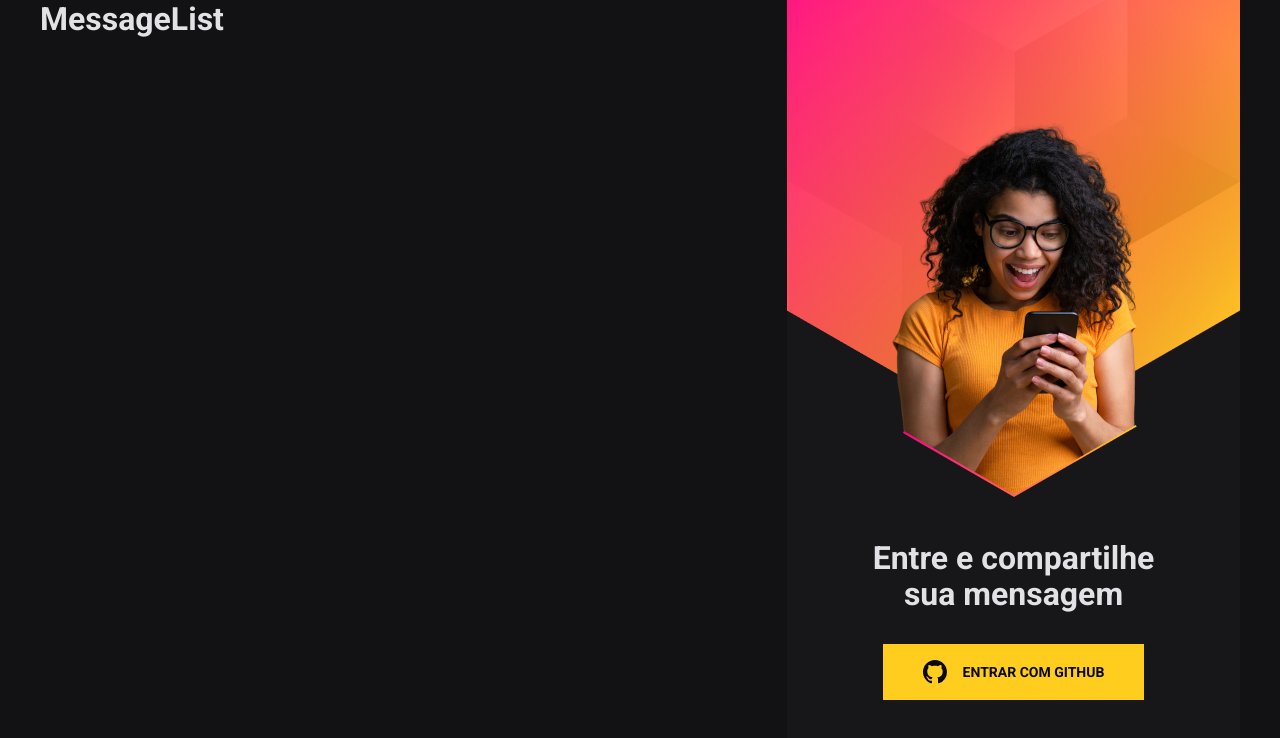
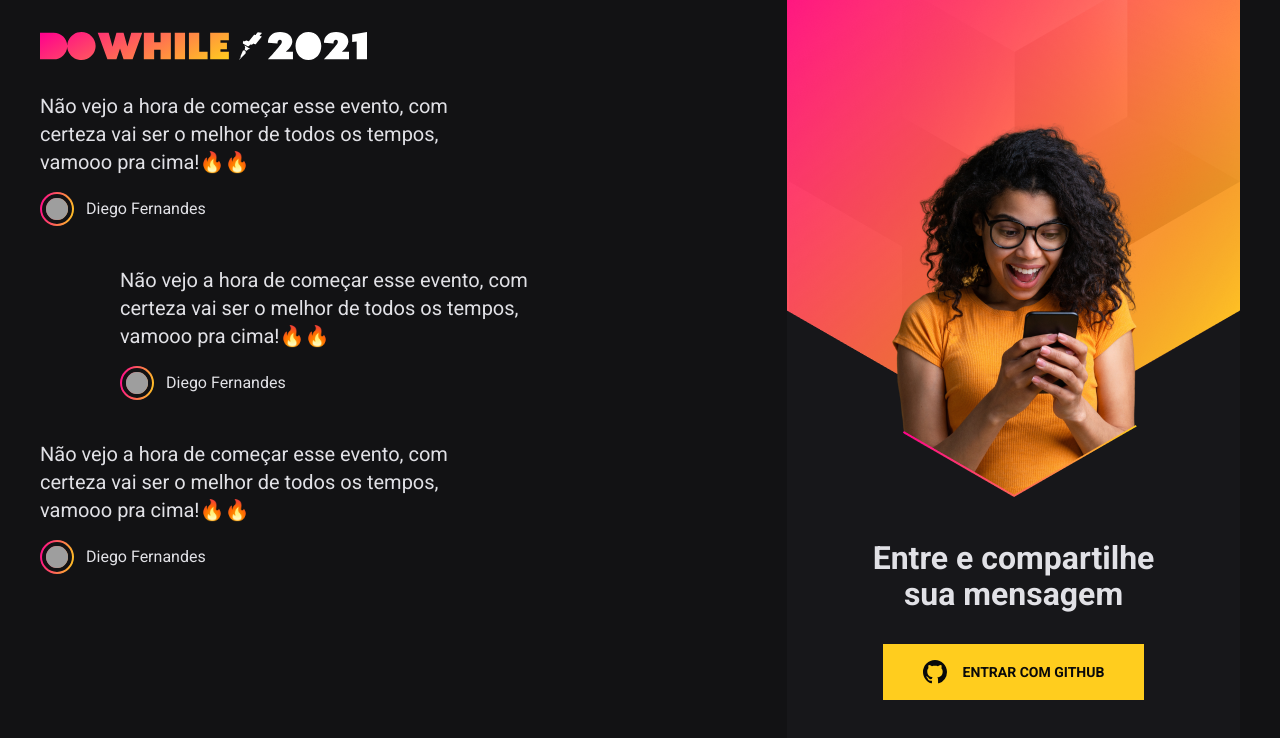
Before and after one commit to pedromartinsdev/nlw-heat-backend, a React (Vite) app in the folder web/: page / in a window 1280 px wide. Shown: the top 738 px of the page. Built offline with nearby package versions, Linux system fonts and the light colour scheme; grey boxes are pictures that could not be loaded.

Commit message:
add message list

```diff
--- a/web/src/components/MessageList/index.tsx
+++ b/web/src/components/MessageList/index.tsx
@@ -1,5 +1,54 @@
+import styles from './styles.module.scss'
+
+import logoImg from '../../assets/logo.svg'
+
 export function MessageList(){
     return(
-        <h1>MessageList</h1>
+        <div className={styles.messageListWrapper}>
+            <img src={logoImg} alt="DoWhile 2021" />
+
+            <ul className={styles.messageList}>
+                <li className={styles.message}>
+                    <p className={styles.messageContent}>
+                        Não vejo a hora de começar esse evento, com certeza vai ser o melhor de todos os tempos, vamooo pra cima!🔥🔥
+                        <div className={styles.messageUser}>
+                            <div className={styles.userImage}>
+                                <img src="https://github.com/diego3g.png" alt="Diego Fernandes" />
+                            </div>
+                            <span>
+                                Diego Fernandes
+                            </span>
+                        </div>
+                    </p>
+                </li>
+                <li className={styles.message}>
+                    <p className={styles.messageContent}>
+                        Não vejo a hora de começar esse evento, com certeza vai ser o melhor de todos os tempos, vamooo pra cima!🔥🔥
+                        <div className={styles.messageUser}>
+                            <div className={styles.userImage}>
+                                <img src="https://github.com/diego3g.png" alt="Diego Fernandes" />
+                            </div>
+                            <span>
+                                Diego Fernandes
+                            </span>
+                        </div>
+                    </p>
+                </li>
+                <li className={styles.message}>
+                    <p className={styles.messageContent}>
+                        Não vejo a hora de começar esse evento, com certeza vai ser o melhor de todos os tempos, vamooo pra cima!🔥🔥
+                        <div className={styles.messageUser}>
+                            <div className={styles.userImage}>
+                                <img src="https://github.com/diego3g.png" alt="Diego Fernandes" />
+                            </div>
+                            <span>
+                                Diego Fernandes
+                            </span>
+                        </div>
+                    </p>
+                </li>
+            </ul>
+
+        </div>
     )
 }
--- /dev/null
+++ b/web/src/components/MessageList/styles.module.scss
@@ -0,0 +1,59 @@
+.messageListWrapper {
+   display: flex;
+   flex-direction: column;
+
+   justify-content: space-between;
+   align-items: flex-start;
+
+   > img {
+       height: 28px;
+       margin: 32px 0;
+   }
+}
+
+.messageList {
+    list-style: none;
+    display: flex;
+    flex-direction:  column;
+    gap: 40px;
+    flex: 1;
+
+    .message {
+        max-width:  440px;
+
+        &:nth-child(2){
+            margin-left: 80px;
+        }
+
+        .messageContent {
+            font-size: 20px;
+            line-height: 28px;
+        }
+
+        .messageUser{
+
+            margin-top: 16px;
+            display: flex;
+            align-items: center;
+
+            .userImage {
+                padding: 2px;
+                background: linear-gradient(100deg, #ff008e 0.48%, #ffcd1e 100%);
+                border-radius: 50%;
+                line-height: 0;
+
+                img {
+                    width: 30px;
+                    height: 30px;
+                    border-radius: 50%;
+                    border: 4px solid #121214;
+                }
+            }
+
+            span {
+                font-size:  16px;
+                margin-left: 12px;
+            }
+        }
+    }
+}
```
